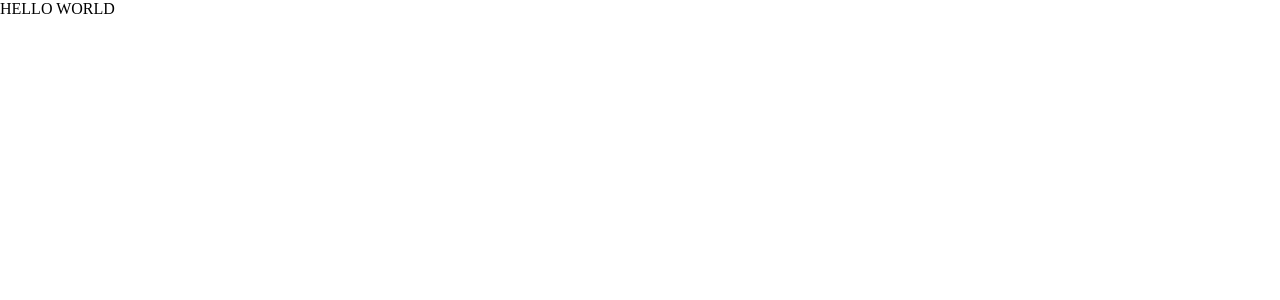
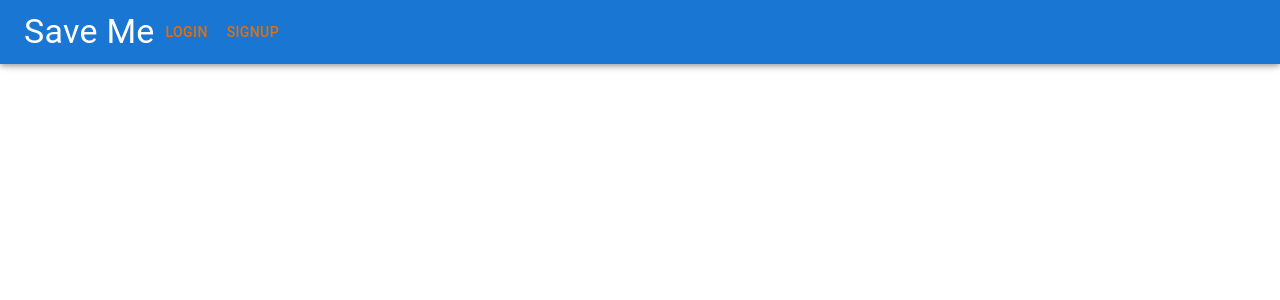
Before and after one commit to sandamini98/SAVEMEPROJECT, a React (Create React App) app in the folder frontend/: page / in a window 1280 px wide. Shown: the top 300 px of the page. Built offline with nearby package versions, Linux system fonts and the light colour scheme.

Commit message:
add name, login and signup button

```diff
--- a/frontend/src/App.js
+++ b/frontend/src/App.js
@@ -1,10 +1,7 @@
+import Header from "./components/Header";
 
 function App() {
-  return (
-    <div >
-      HELLO WORLD
-    </div>
-  );
+  return <Header/>;
 }
 
 export default App;
--- a/frontend/src/components/Header.js
+++ b/frontend/src/components/Header.js
@@ -1,9 +1,15 @@
 import React from 'react'
-
+import {AppBar, Toolbar, Typography, Box, Button} from '@mui/material'
 const Header = () => {
-  return (
-    <div>Header</div>
-  )
+    return <AppBar>
+      <Toolbar>
+        <Typography variant="h4">Save Me</Typography>
+        <Box>
+            <Button color="warning">Login</Button>
+            <Button color="warning">Signup</Button>
+        </Box>
+      </Toolbar>
+  </AppBar>;
 }
 
 export default Header
```
